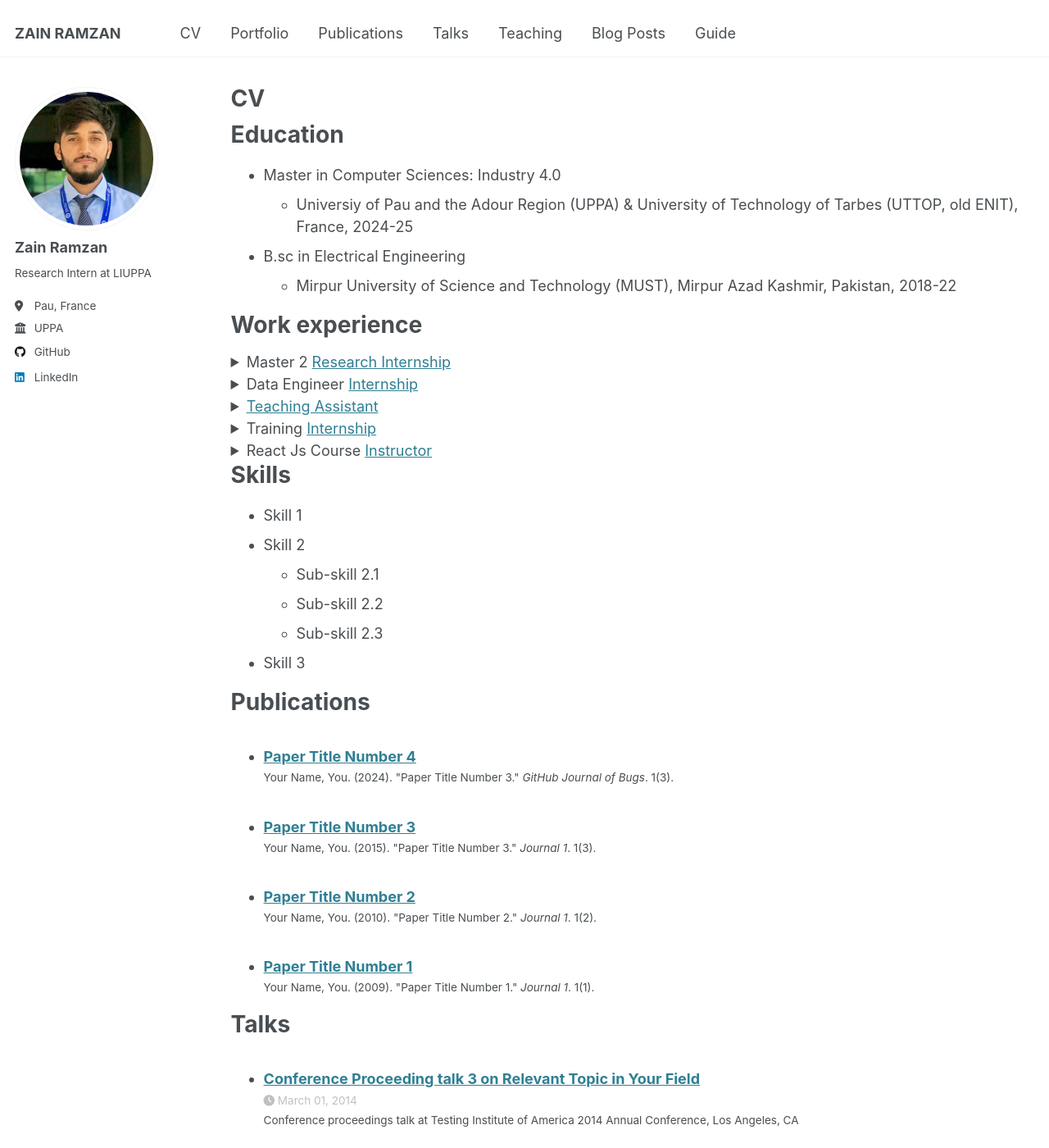
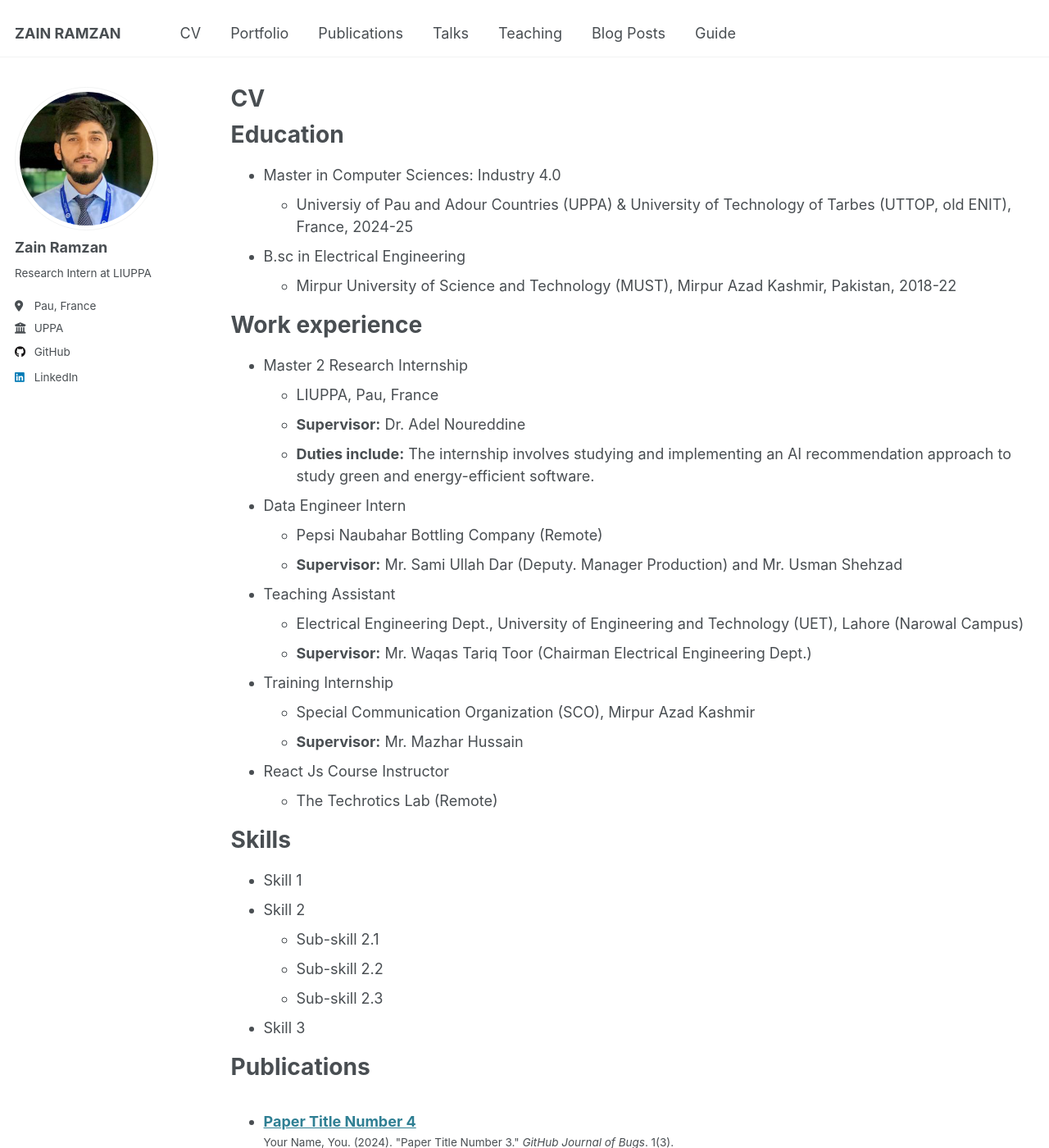
Before and after one commit to zain-ramzan/zain-ramzan.github.io, a Jekyll site: the page built from _pages/cv.md, in a window 1280 px wide and 1400 px high. Shown: the whole window at 82% size. Built offline with Jekyll 4.4.1, drawn with Linux system fonts in a browser that asks for light colours; some of the changed lines change nothing that is shown.

Commit message:
Update cv.md

```diff
--- a/_pages/cv.md
+++ b/_pages/cv.md
@@ -12,61 +12,28 @@ redirect_from:
 Education
 ======
 * Master in Computer Sciences: Industry 4.0
-  * Universiy of Pau and the Adour Region (UPPA) & University of Technology of Tarbes (UTTOP, old ENIT), France, 2024-25
+  * Universiy of Pau and Adour Countries (UPPA) & University of Technology of Tarbes (UTTOP, old ENIT), France, 2024-25
 * B.sc in Electrical Engineering
   * Mirpur University of Science and Technology (MUST), Mirpur Azad Kashmir, Pakistan, 2018-22
 
 Work experience
 ======
-<details>
-  <summary>Master 2 <a href="https://www.noureddine.org/research/behave/internship-2025" target="_blank">Research Internship</a></summary>
-  <ul>
-    <li><strong>Duration:</strong>March 2025 - August 2025</li>
-    <li>Computer Science laboratory of the University of Pau and Adour Countries (<a href="https://liuppa.univ-pau.fr/fr/index.html" target="_blank">LIUPPA</a>: Laboratoire Informatique de l'Université de Pau et des Pays de l'Adour), Pau, France</li>
-    <li><strong>Supervisor:</strong> <a href="https://www.noureddine.org/" target="_blank">Dr Adel Noureddine</a></li>
-    <li><strong>Duties include:</strong> The internship involves studying and implementing an AI recommendation approach to study green and energy-efficient software.</li>
-  </ul>
-</details>
+* Master 2 Research Internship
+  * LIUPPA, Pau, France
+  * **Supervisor:** Dr. Adel Noureddine
+  * **Duties include:** The internship involves studying and implementing an AI recommendation approach to study green and energy-efficient software.
+* Data Engineer Intern
+  * Pepsi Naubahar Bottling Company (Remote)
+  * **Supervisor:** Mr. Sami Ullah Dar (Deputy. Manager Production) and Mr. Usman Shehzad
+* Teaching Assistant
+  * Electrical Engineering Dept., University of Engineering and Technology (UET), Lahore (Narowal Campus)
+  * **Supervisor:** Mr. Waqas Tariq Toor (Chairman Electrical Engineering Dept.)
+* Training Internship
+  * Special Communication Organization (SCO), Mirpur Azad Kashmir
+  * **Supervisor:** Mr. Mazhar Hussain
+* React Js Course Instructor
+  * The Techrotics Lab (Remote)
 
-<details>
-  <summary>Data Engineer <a href="#" target="_blank">Internship</a></summary>
-  <ul>
-    <li><strong>Duration:</strong>July 2024 - September 2024 (Remote)</li>
-    <li><a href="https://nbcpepsi.com/" target="_blank">Pepsi Naubahar</a> Bottling Company</li>
-    <li><strong>Supervisor:</strong> <a href="https://www.linkedin.com/in/samiullah-dar-56815919a/" target="_blank"> Mr. Sami Ullah Dar</a> (Deputy. Manager Production) and <a href="https://www.linkedin.com/in/usmanshahzad786/" target="_blank"> Mr. Usman Shehzad</a></li>
-    <li><strong>Duties include:</strong>coming</li>
-  </ul>
-</details>
-
-<details>
-  <summary><a href="#" target="_blank">Teaching Assistant</a></summary>
-  <ul>
-    <li><strong>Duration:</strong>December 2023 - May 2024</li>
-    <li><a href="#" target="_blank">Electrical Engineering</a> Dept. University of Engineering and Technology (UET), Lahore (Narowal Campus)</li>
-    <li><strong>Supervisor:</strong> <a href="https://www.linkedin.com/in/samiullah-dar-56815919a/" target="_blank"> Mr. Waqas Tariq Toor</a> (Chairman Electrical Engineering Dept.)</li>
-    <li><strong>Duties include:</strong>coming</li>
-  </ul>
-</details>
-
-<details>
-  <summary>Training <a href="#" target="_blank">Internship</a></summary>
-  <ul>
-    <li><strong>Duration:</strong>August 2022 - September 2022</li>
-    <li>Special Communication Organization (<a href="https://sco.org/" target="_blank">SCO</a>), Mirpur Azad Kashmir</li>
-    <li><strong>Supervisor:</strong> Mr. Mazhar Hussain</li>
-    <li><strong>Duties include:</strong>coming</li>
-  </ul>
-</details>
-
-
-<details>
-  <summary>React Js Course <a href="#" target="_blank">Instructor</a></summary>
-  <ul>
-    <li><strong>Duration:</strong>September 2021 - December 2021(Remote)</li>
-    <li><a href="#" target="_blank">The Techrotics Lab</a></li>
-    <li><strong>Duties include:</strong>coming</li>
-  </ul>
-</details>
 
 
 
```
